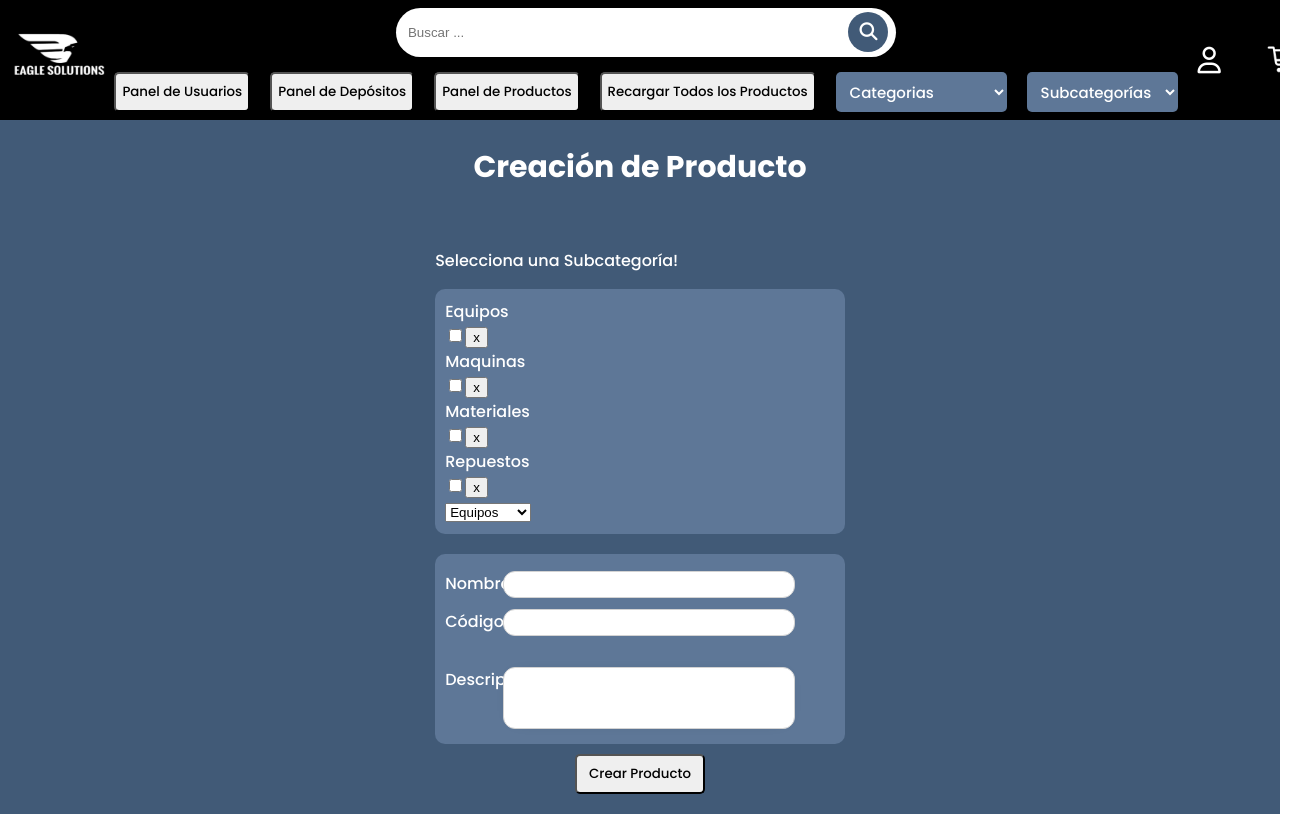
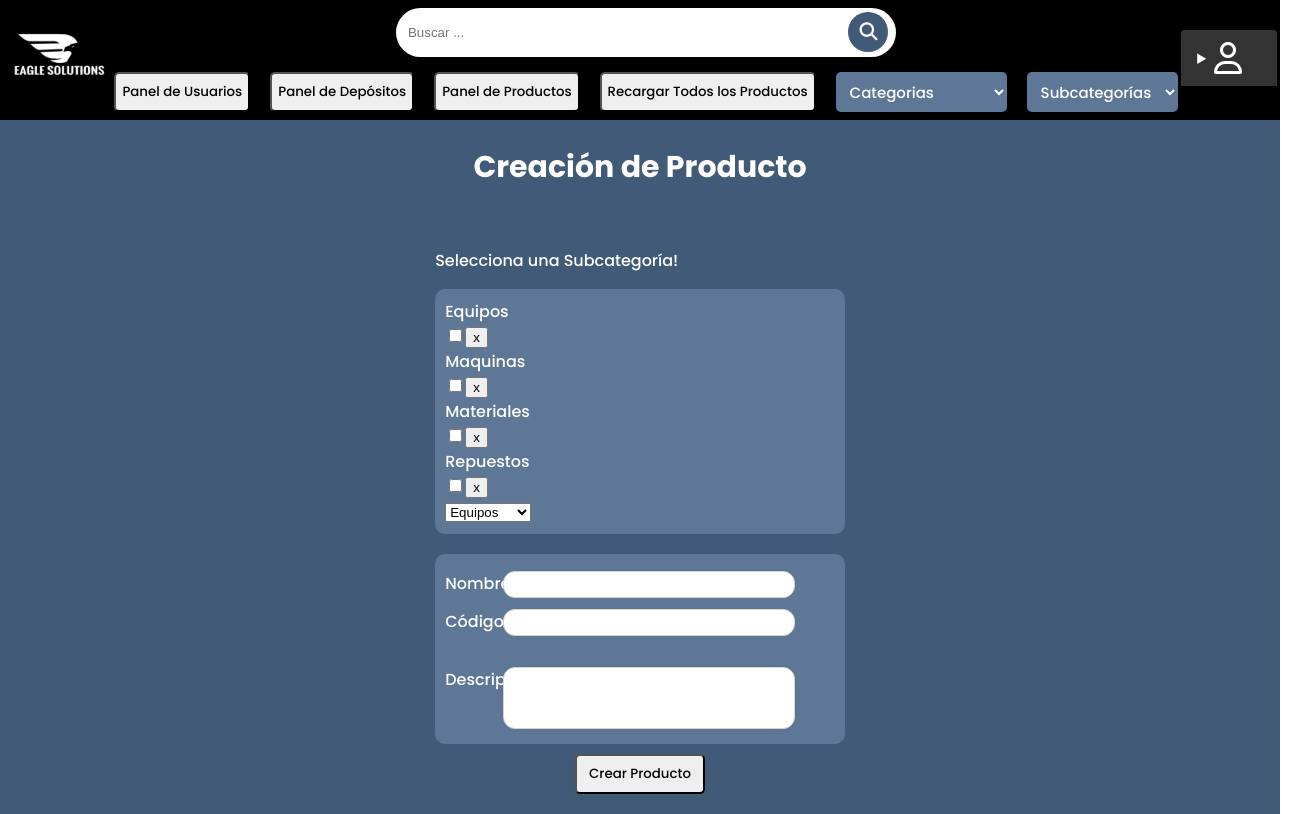
Before and after one commit to Eagle-Solutions-App/frontend, a React (Create React App) app: page /producto in a window 1280 px wide. Shown: the whole page, 1302 px wide, since content can reach past the window. Built offline with nearby package versions, Linux system fonts and the light colour scheme.

Commit message:
menu desplegable

```diff
--- a/src/components/Navbar.jsx
+++ b/src/components/Navbar.jsx
@@ -30,12 +30,27 @@ export default function Navbar() {
       </div>
 
       <div className="btns">
-        <button className="user">
+        {/* <button className="user">
           <i className="fa-regular fa-user fa-2xl"></i>
-        </button>
-        <button className="shopping">
+        </button> */}
+
+        <details className="menu">
+          <summary className="menu-summary">
+            <i className="fa-regular fa-user fa-2xl"></i>
+          </summary>
+          <div className="menu-content">
+            <div className="menu-item">
+              <Link to="/profile">
+                <button>Perfil</button>
+              </Link>
+              <button>Cerrar sesión</button>
+            </div>
+          </div>
+        </details>
+
+        {/* <button className="shopping">
           <img src={shopping} alt="shopping" />
-        </button>
+        </button> */}
       </div>
     </div>
   );
--- a/src/styles/components/_navbar.scss
+++ b/src/styles/components/_navbar.scss
@@ -39,6 +39,51 @@
     height: 40px;
     @include center;
 
+    .menu {
+      z-index: 100;
+      width: 5rem;
+      height: 2.5rem;
+      background-color: #333;
+      color: white;
+      border-radius: 50px;
+      position: absolute;
+      text-align: left;
+      top: 30px;
+      border-radius: 4px 4px 0 0;
+      padding: 8px;
+
+      .menu-summary {
+        font-weight: bold;
+        cursor: pointer;
+        margin-left: 0.5rem;
+        margin-top: 0.5rem;
+      }
+      .menu-content {
+        margin-top: 0.95rem;
+
+        width: 6rem;
+        .menu-item {
+          margin-right: 1rem;
+          display: flex;
+          justify-content: center;
+          align-items: center;
+          flex-direction: column;
+          button {
+            width: 6rem;
+            background-color: #333;
+            color: #fff;
+            border: none;
+            padding: 8px;
+
+            cursor: pointer;
+          }
+        }
+        .menu-item button:hover {
+          background-color: #666;
+        }
+      }
+    }
+
     .user {
       background-color: transparent;
       border: none;
```
